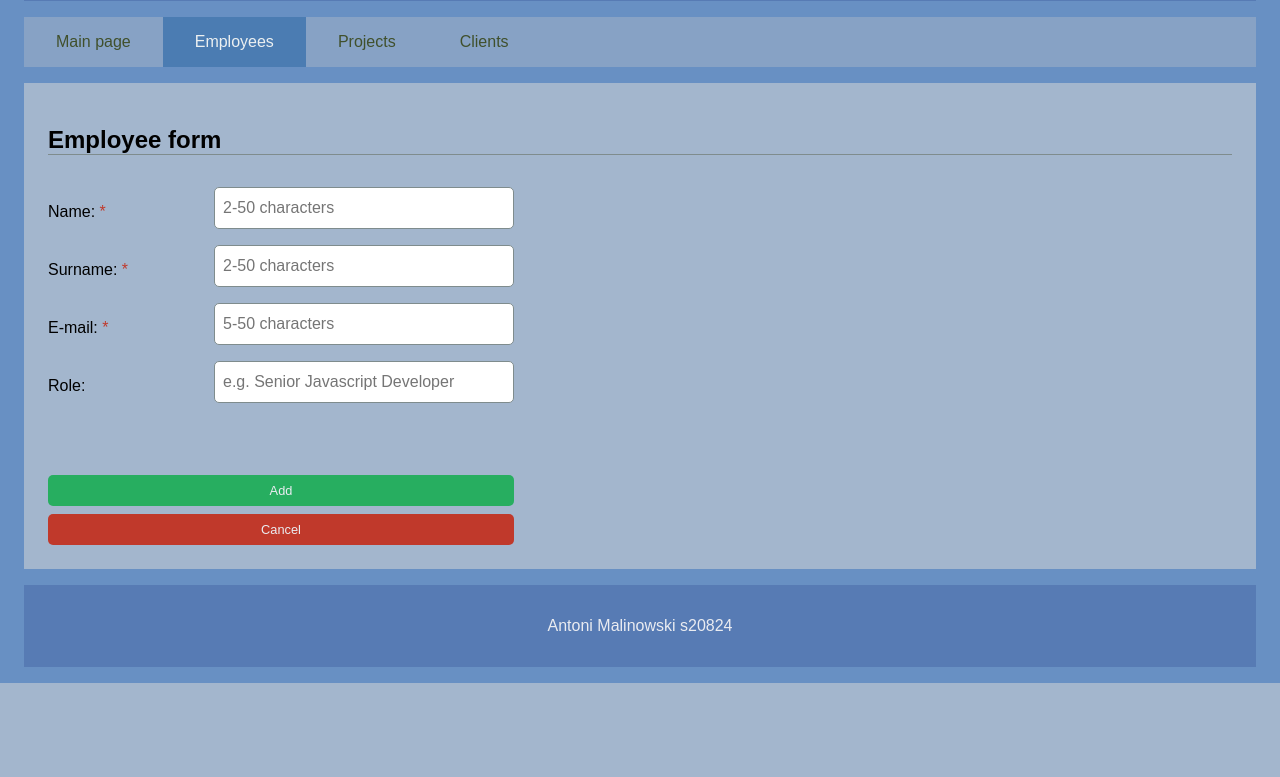
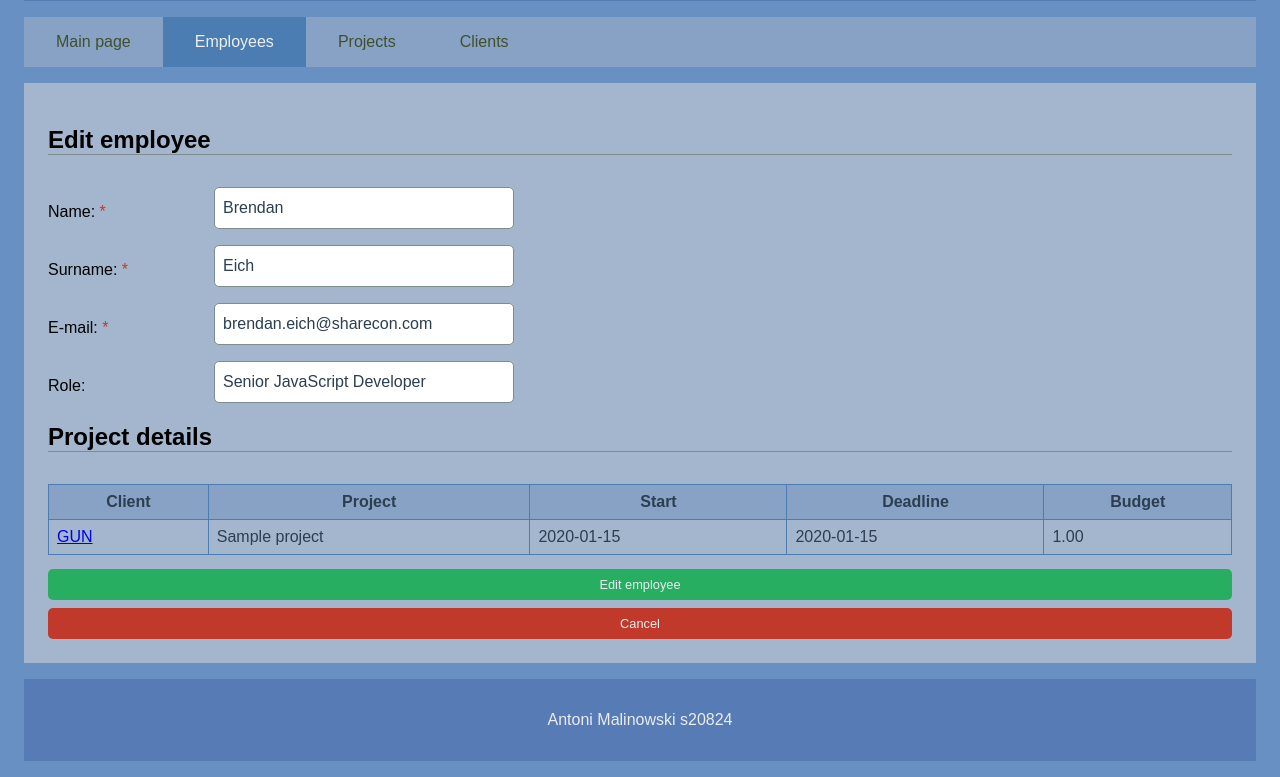
Before and after one commit to imasharc/TIN, a Node server app: page /employees/edit/1 in a window 1280 px wide. Shown: the part 352-1129 px from the top of the page. Before the commit the page ends 1035 px from the top, so only its background shows below. Run offline with Node 20, Linux system fonts and the light colour scheme; data comes from the database, SQL or seed files in the repository; tables that the repository leaves empty hold one stand-in row (values such as "Sample post"); some libraries are stand-ins or nearby versions.

Commit message:
Add template for a universal for form an employee, fix bug in controllers/employeeController.js

```diff
--- a/MP2/tin-project-malinowski-s20824/controllers/employeeController.js
+++ b/MP2/tin-project-malinowski-s20824/controllers/employeeController.js
@@ -23,7 +23,7 @@ exports.showAddEmployeeForm = (req, res, next) => {
 exports.showEmployeeDetails = (req, res, next) => {
   const empId = req.params.empId;
   EmployeeRepository.getEmployeeById(empId).then((emp) => {
-    res.render("pages/employee/details", {
+    res.render("pages/employee/form", {
       emp: emp,
       pageTitle: "showDetails",
       formMode: "showDetails",
--- a/MP2/tin-project-malinowski-s20824/views/pages/employee/form.ejs
+++ b/MP2/tin-project-malinowski-s20824/views/pages/employee/form.ejs
@@ -1,32 +1,78 @@
 <%- include('../../fragment/header.ejs') %>
 
     <main>
-        <h2>Employee form</h2>
+        <script type="application/javascript" src="/js/validationEmpForm.js"></script>
+        <h2><%= pageTitle %></h2>
 
-        <form class="form" novalidate onsubmit="return validateForm();">
+        <form class="form" method="post" action="<%=formAction%>" novalidate onsubmit="return validateForm();">
+            <input type="hidden" name="empId" value="<%= emp.empId %>">
+
             <label for="firstName">Name: <span class="symbol-required">*</span></label>
-            <input type="text" name="firstName" id="firstName" placeholder="2-50 characters" required>
+            <input type="text" name="firstName" id="firstName" placeholder="2-50 characters" value="<%= emp.firstName %>"
+                <%= (formMode == 'showDetails') ? 'disabled' : '' %>/>
             <span id="errorFirstName" class="errors-text"></span>
 
             <label for="lastName">Surname: <span class="symbol-required">*</span></label>
-            <input type="text" name="lastName" id="lastName" placeholder="2-50 characters" required>
+            <input type="text" name="lastName" id="lastName" placeholder="2-50 characters" value="<%= emp.lastName %>"
+            <%= (formMode == 'showDetails') ? 'disabled' : '' %>/>
             <span id="errorLastName" class="errors-text"></span>
 
             <label for="email">E-mail: <span class="symbol-required">*</span></label>
-            <input type="text" name="email" id="email" placeholder="5-50 characters" required>
+            <input type="text" name="email" id="email" placeholder="5-50 characters" value="<%= emp.email %>"
+            <%= (formMode == 'showDetails') ? 'disabled' : '' %>/>
             <span id="errorEmail" class="errors-text"></span>
 
             <label for="role">Role: </label>
-            <input type="text" name="role" id="role" placeholder="e.g. Senior Javascript Developer">
+            <input type="text" name="role" id="role" placeholder="e.g. Senior Javascript Developer" value="<%= emp.role %>"
+            <%= (formMode == 'showDetails') ? 'disabled' : '' %>/>
             <span id="errorRole"></span>
 
-            <span id="errorsSummary" class="errors-text"></span>
+            <% if (formMode == 'showDetails') { %>
+                <div>
+                    <a class="list-actions-button-edit" href="/employees/edit/<%= emp.empId %>">Edit</a>
+                </div>
+            <% } %>
 
-            <div class="form-buttons">
-                <input type="submit" value="Add" class="form-button-submit">
-                <a href="/employees" class="form-button-cancel">Cancel</a>
-            </div>
         </form>
+        <% if (formMode == 'showDetails' || formMode == 'edit') { %>
+
+        <h2>Project details</h2>
+
+            <table class="table-list">
+                <thead>
+                    <tr>
+                        <th>Client</th>
+                        <th>Project</th>
+                        <th>Start</th>
+                        <th>Deadline</th>
+                        <th>Budget</th>
+                    </tr>
+                </thead>
+                <tbody>
+                <% for (let e of emp.projects) { %>
+                    <tr>
+                        <td><a href="/clients/details/<%= e.client.clientId %>"><%= e.client.company %></a></td>
+                        <td><%= e.projectName %></td>
+                        <td><%= e.startDate.toISOString().split('T')[0] %></td>
+                        <td><%= e.deadline.toISOString().split('T')[0] %></td>
+                        <td><%= e.budget %></td>
+                    </tr>
+                <% } %>
+                </tbody>
+            </table>
+
+        <% } %>
+
+        <div>
+            <p id="errorsSummary" class="errors-text"></p>
+            <% if (formMode != 'showDetails') { %>
+                <input class="form-button-submit" type="submit" value="<%=btnLabel%>" />
+                <a class="form-button-cancel" href="/employees">Cancel</a>
+            <% } else { %>
+                <a class="form-button-cancel" href="/employees">Return</a>
+            <% } %>
+        </div>
+
     </main>
 </body>
 
```
